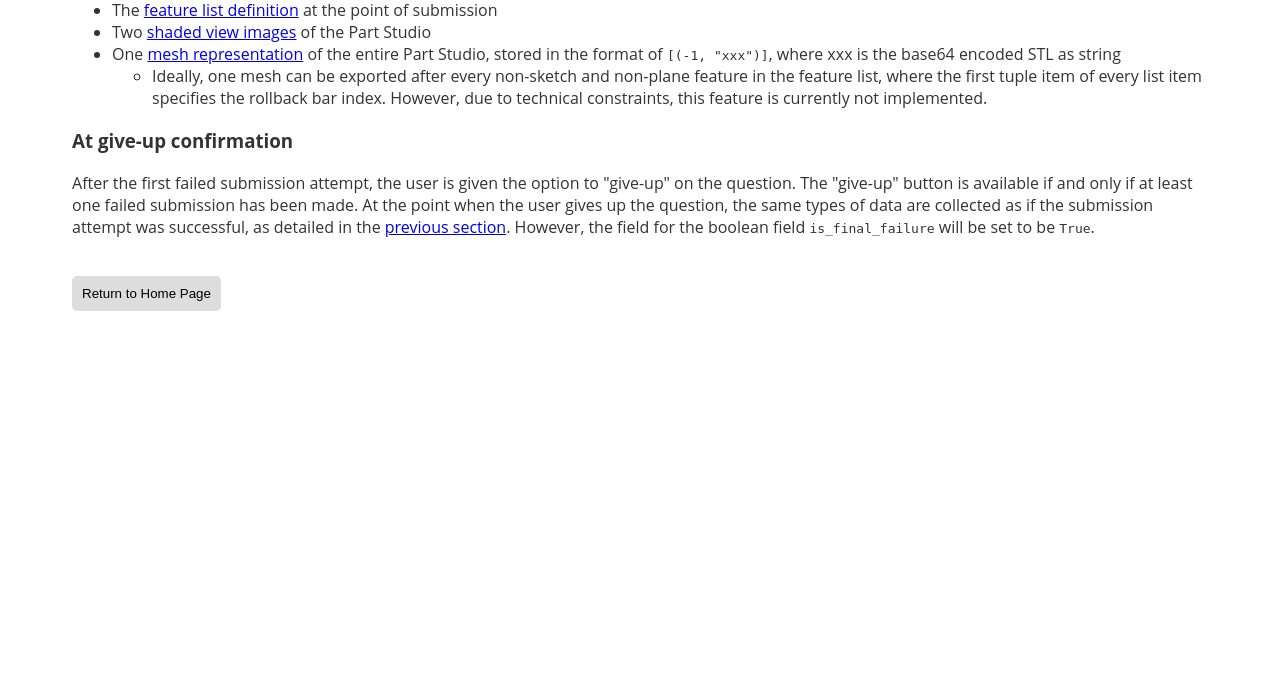
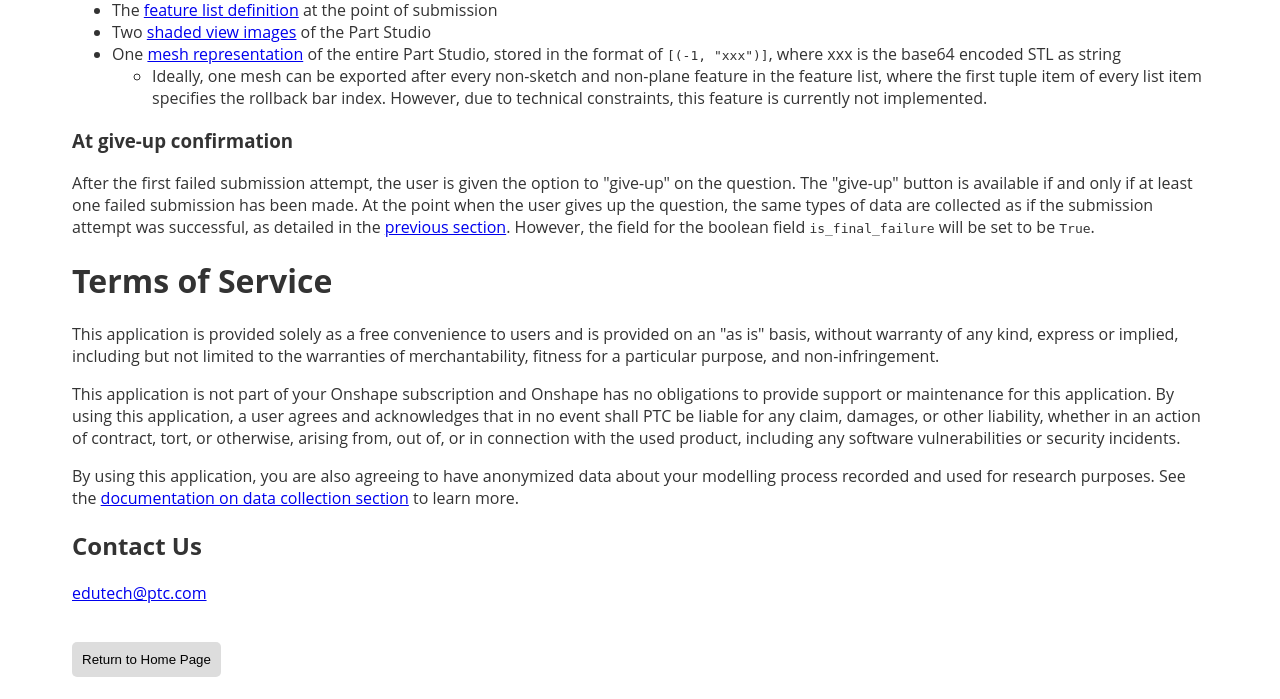
Before and after one commit to PTC-Education/cad-learner, a Django app: template questioner/templates/questioner/home.html in a window 1280 px wide. Shown: the part 2830-3529 px from the top of the page. Before the commit the page ends 3141 px from the top, so only its background shows below. Run offline with Django 4.2, Linux system fonts and the light colour scheme; the template is opened without the code that fills it, so the values that code supplies are empty.

Commit message:
Added terms of service

```diff
--- a/questioner/templates/questioner/home.html
+++ b/questioner/templates/questioner/home.html
@@ -111,6 +111,15 @@
             <h3 id="at-give-up-confirmation">At give-up confirmation</h3>
             <p>After the first failed submission attempt, the user is given the option to &quot;give-up&quot; on the question. The &quot;give-up&quot; button is available if and only if at least one failed submission has been made. At the point when the user gives up the question, the same types of data are collected as if the submission attempt was successful, as detailed in the <a href="#at-successful-completion">previous section</a>. However, the field for the boolean field <code>is_final_failure</code> will be set to be <code>True</code>. </p>
         </div>
+        <!-- Terms of Service -->
+        <div>
+            <h1 id="terms-of-service">Terms of Service</h1>
+            <p>This application is provided solely as a free convenience to users and is provided on an "as is" basis, without warranty of any kind, express or implied, including but not limited to the warranties of merchantability, fitness for a particular purpose, and non-infringement.</p>
+            <p>This application is not part of your Onshape subscription and Onshape has no obligations to provide support or maintenance for this application. By using this application, a user agrees and acknowledges that in no event shall PTC be liable for any claim, damages, or other liability, whether in an action of contract, tort, or otherwise, arising from, out of, or in connection with the used product, including any software vulnerabilities or security incidents.</p>
+            <p>By using this application, you are also agreeing to have anonymized data about your modelling process recorded and used for research purposes. See the <a href=#documentation-on-data-collection>documentation on data collection section</a> to learn more.</p>
+            <h2 id="contact_us">Contact Us</h2>
+            <p><a href="mailto:edutech@ptc.com">edutech@ptc.com</a></p>
+        </div>
         {% if user %}
             <!-- Return to the home page -->
             <br />
--- a/questioner/templates/questioner/index.html
+++ b/questioner/templates/questioner/index.html
@@ -165,7 +165,7 @@
         <br /><br />
         <!-- Disclaimer -->
         <div>
-            <p id="disclaimer"><a href="{% url 'questioner:home' user.os_user_id %}#documentation-on-data-collection">Data Collection Disclaimer</a> | <a href="{% url 'questioner:home' user.os_user_id %}#details">Detailed Instructions</a> | <a href="https://docs.google.com/forms/d/e/1FAIpQLSeOcFJo3V05CMtQSAXmmiF22xdfsdaob7_tBCTCDEwZVdVRwA/viewform?usp=sf_link">Feedback</a></p>
+            <p id="disclaimer"><a href="{% url 'questioner:home' user.os_user_id %}#terms-of-service">Terms of Service</a> | <a href="{% url 'questioner:home' user.os_user_id %}#details">Detailed Instructions</a> | <a href="https://docs.google.com/forms/d/e/1FAIpQLSeOcFJo3V05CMtQSAXmmiF22xdfsdaob7_tBCTCDEwZVdVRwA/viewform?usp=sf_link">Feedback</a></p>
         </div>
         <!-- Enable hide-and-show for accordions -->
         <script src="{% static 'questioner/accordion.js' %}" type="text/javascript"></script>
```
